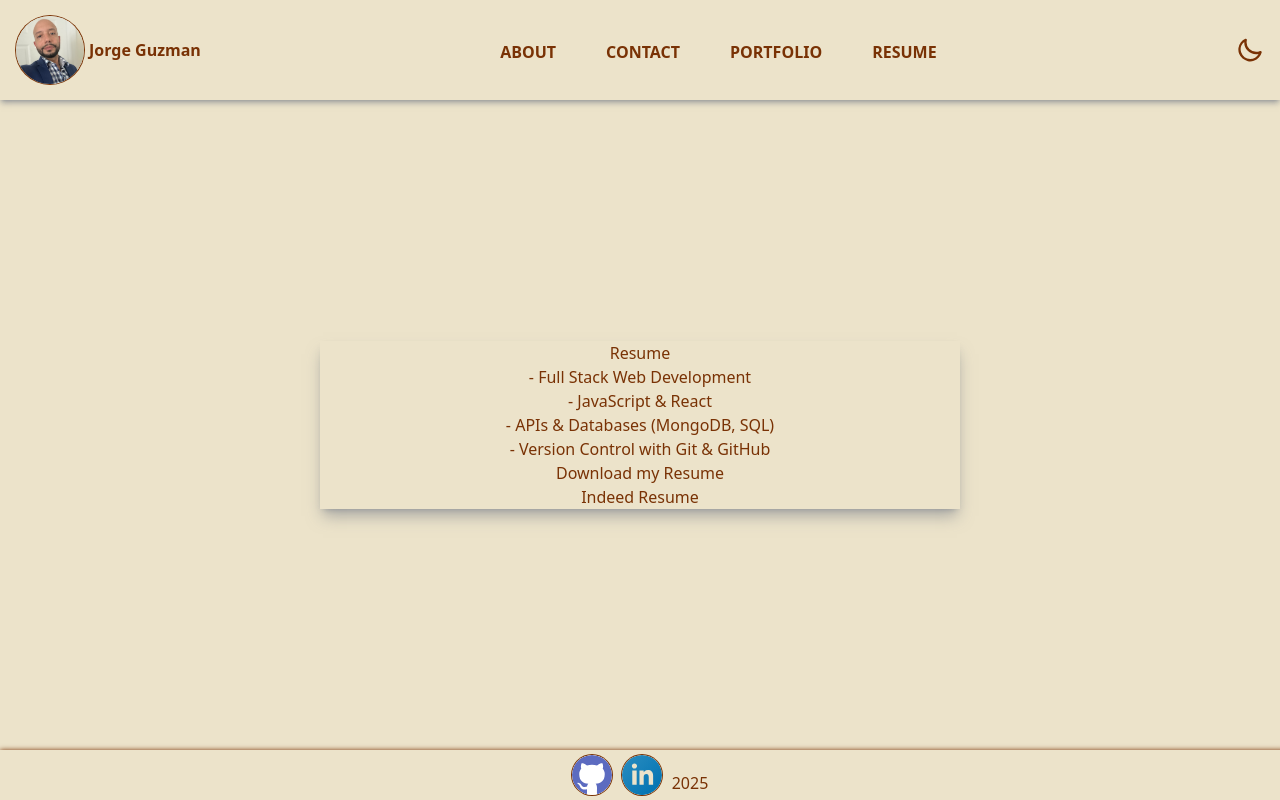
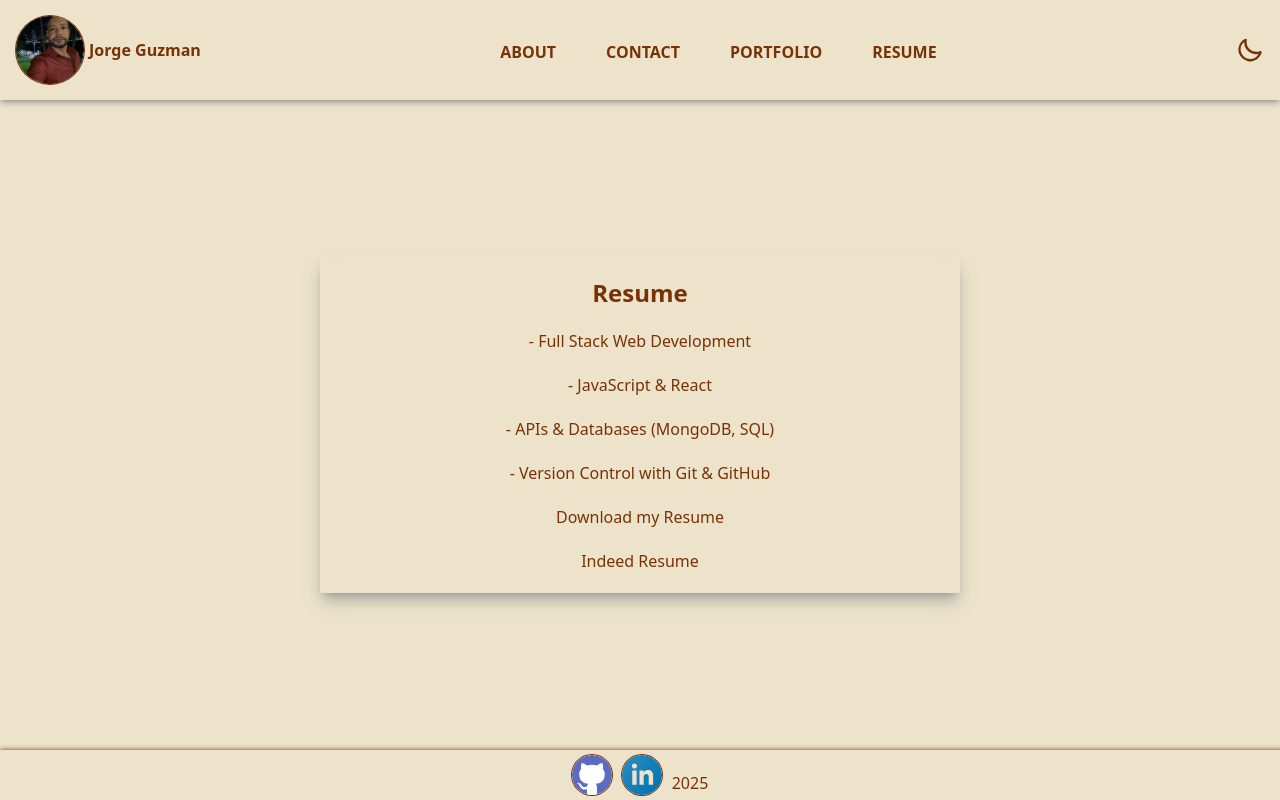
Before and after one commit to JGuzman87/jorge-portfolio, a Next.js app: page /resume in a window 1280 px wide. Built offline with nearby package versions, Linux system fonts and the light colour scheme.

Commit message:
changed sizing on text

```diff
--- a/src/app/about/page.tsx
+++ b/src/app/about/page.tsx
@@ -4,7 +4,7 @@ const AboutMe = () => {
   return (
     <div className="aboutme-card  w-200 h-70 shadow-lg shadow-gray-500/50">
       <div className="card-body">
-        <h2 className="card-title">About Me</h2>
+        <h2 className="text-2xl card-title">About Me</h2>
         <p>
           After 16 years in the banking industry, I am now pursuing my passion
           for technology by transitioning into full stack development. I have a
--- a/src/app/resume/page.tsx
+++ b/src/app/resume/page.tsx
@@ -3,8 +3,8 @@ import React from 'react'
 const Resume = () => {
   return (
 
-      <div className="resume-container shadow-lg shadow-gray-500/50">
-        <h1>Resume</h1>
+      <div className="p-5 gap-5 resume-container shadow-lg shadow-gray-500/50">
+        <h1 className='font-bold text-2xl'>Resume</h1>
         <p>- Full Stack Web Development</p>
         <p>- JavaScript & React </p>
         <p>- APIs & Databases (MongoDB, SQL)</p>
--- a/src/components/Nav.tsx
+++ b/src/components/Nav.tsx
@@ -10,7 +10,7 @@ const Nav = () => {
       <nav className="nav-container shadow-md shadow-gray-500/50">
         <div className="avatar">
           <div className=" ring-offset-base-100 w-17 rounded-full ring ring-offset-0">
-            <img src="/IMG_1913.jpeg" alt="profile image" />
+            <img  src="/MIAMIBG.JPEG" alt="profile image" />
           </div>
 
           <h1
```
Also changed, not shown: public/MIAMIBG.jpeg (added).
